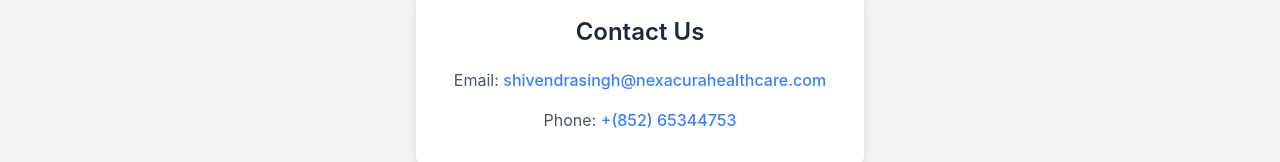
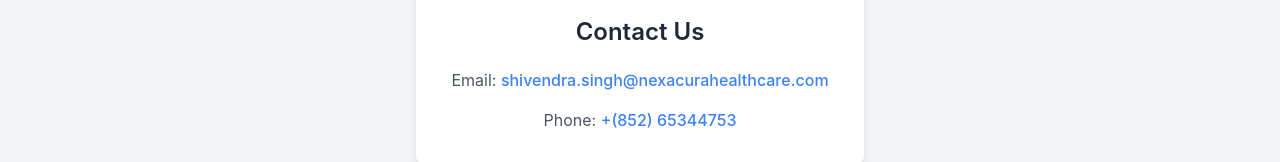
Before and after one commit to pranmar93/nexacura-healthcare, a React (Create React App) app: page / in a window 1280 px wide. Shown: the part 4848-5010 px from the top of the page. Built offline with nearby package versions, Linux system fonts and the light colour scheme.

Commit message:
corrected email id

```diff
--- a/src/components/Contact.js
+++ b/src/components/Contact.js
@@ -17,10 +17,10 @@
           <p className="text-gray-600 text-sm sm:text-base mb-4">
             Email:{' '}
             <a
-              href="mailto:shivendrasingh@nexacurahealthcare.com"
+              href="mailto:shivendra.singh@nexacurahealthcare.com"
               className="text-blue-500 font-medium hover:underline"
             >
-              shivendrasingh@nexacurahealthcare.com
+              shivendra.singh@nexacurahealthcare.com
             </a>
           </p>
           <p className="text-gray-600 text-sm sm:text-base">
```
